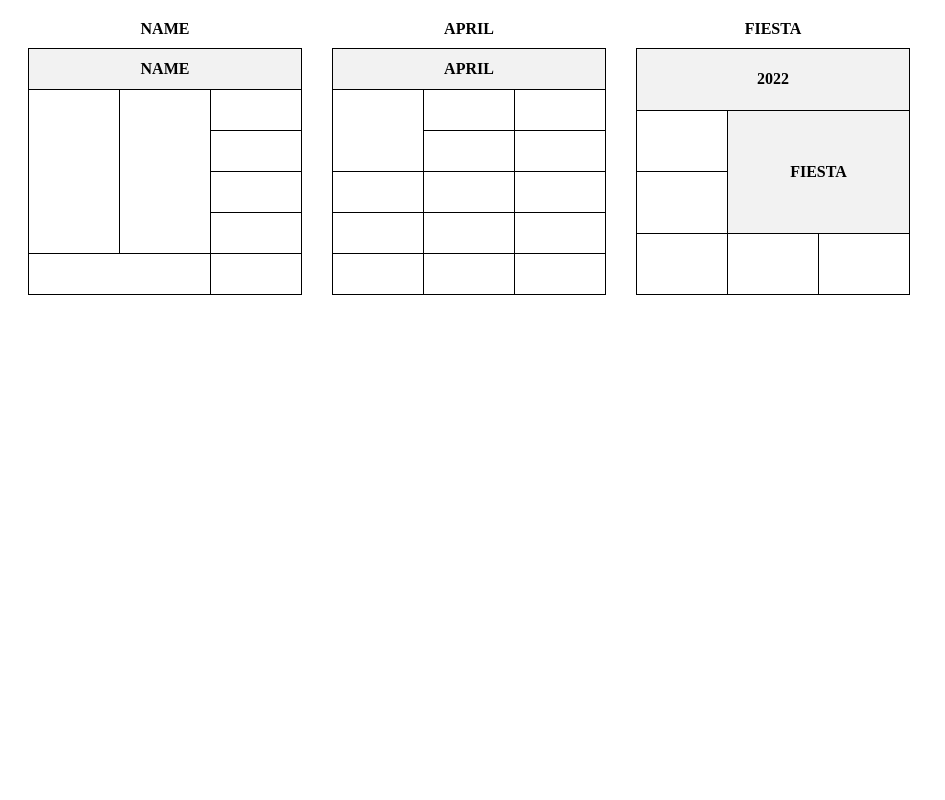
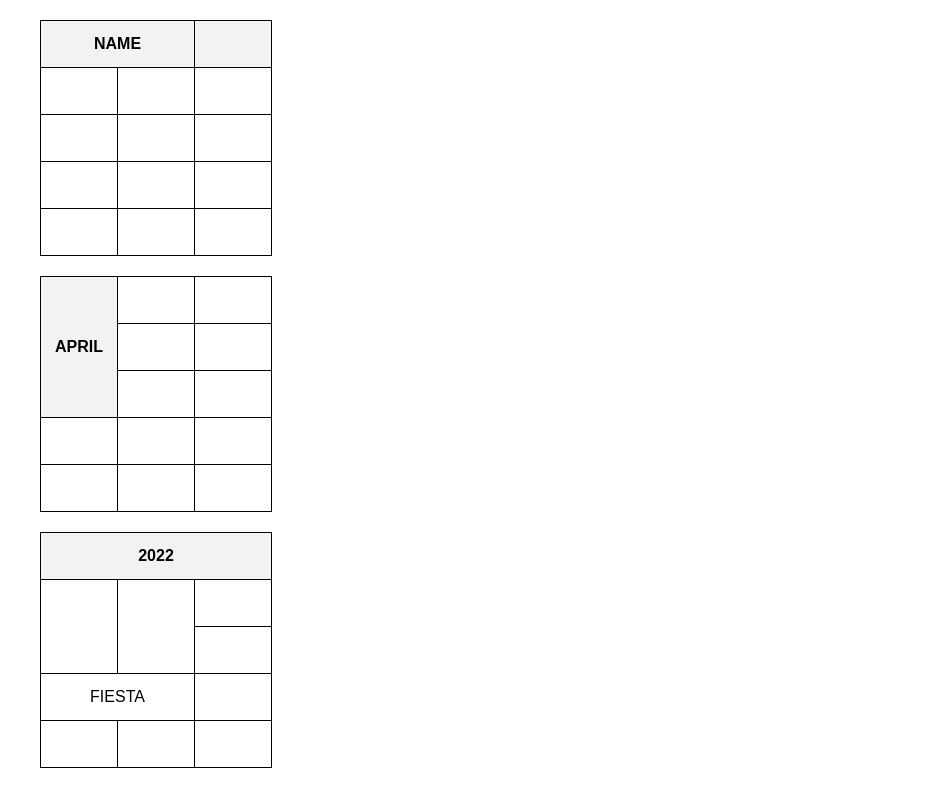
Before and after one commit to galoisgalois/pagpessoal, a plain HTML site: page tabelas.html in a window 1280 px wide. Shown: the whole page, without its empty margins (0-945 px from the left). Drawn offline with Linux system fonts and the light colour scheme.

Commit message:
Update tabelas.html

```diff
--- a/tabelas.html
+++ b/tabelas.html
@@ -2,77 +2,74 @@
 <html lang="pt-BR">
 <head>
     <meta charset="UTF-8">
-    <title>Tabelas Complexas</title>
+    <title>Tabelas Layout</title>
     <style>
-        .tabelas-container {
-            display: flex;
-            gap: 30px;
+        body {
+            font-family: Arial, sans-serif;
             margin: 20px;
-            flex-wrap: wrap;
         }
+
         table {
             border-collapse: collapse;
-            margin-bottom: 20px;
+            margin-bottom: 30px;
         }
+
         td, th {
             border: 1px solid black;
-            width: 80px;
+            padding: 8px;
+            min-width: 80px;
             height: 30px;
+        }
+
+        .table1 th {
+            text-align: left;
+        }
+
+        .table2 th {
             text-align: center;
-            vertical-align: middle;
-            padding: 5px;
         }
-        th {
-            font-weight: bold;
-            background-color: #f2f2f2;
-        }
-        caption {
-            font-weight: bold;
-            margin-bottom: 10px;
+
+        h2 {
+            color: #333;
+            border-bottom: 2px solid #666;
+            padding-bottom: 5px;
+            margin-top: 40px;
         }
     </style>
 </head>
 <body>
 
-<div class="tabelas-container">
-    <!-- Tabela NAME -->
+<!-- Primeira Tabela-->
+<head>
+    <meta charset="UTF-8">
+    <title>Tabela Modificada</title>
+    <style>
+        table {
+            border-collapse: collapse;
+            margin: 20px;
+        }
+        td, th {
+            border: 1px solid black;
+            padding: 8px;
+            text-align: center;
+        }
+        th {
+            background-color: #f2f2f2;
+        }
+    </style>
+</head>
+<body>
+
 <table>
-        <caption>NAME</caption>
+    <!-- Primeira linha com NAME ocupando 2 colunas -->
     <tr>
-            <th colspan="3">NAME</th>
+        <th colspan="2">NAME</th>
+        <th></th>  <!-- Terceira coluna vazia -->
     </tr>
-        <tr>
-            <td rowspan="4"></td>
-            <td rowspan="4"></td>
-            <td></td>
-        </tr>
+
+    <!-- 4 linhas seguintes com 3 colunas cada -->
     <tr>
         <td></td>
-        </tr>
-        <tr>
-            <td></td>
-        </tr>
-        <tr>
-            <td></td>
-        </tr>
-        <tr>
-            <td colspan="2"></td>
-            <td></td>
-        </tr>
-    </table>
-
-    <!-- Tabela APRIL -->
-    <table>
-        <caption>APRIL</caption>
-        <tr>
-            <th colspan="3">APRIL</th>
-        </tr>
-        <tr>
-            <td rowspan="2"></td>
-            <td></td>
-            <td></td>
-        </tr>
-        <tr>
         <td></td>
         <td></td>
     </tr>
@@ -93,17 +90,76 @@
     </tr>
 </table>
 
-    <!-- Tabela FIESTA -->
+</body>
+
+<!-- Segunda Tabela-->
+<head>
+    <meta charset="UTF-8">
+    <title>Tabela APRIL</title>
+    <style>
+        table {
+            border-collapse: collapse;
+            margin: 20px;
+        }
+        td, th {
+            border: 1px solid black;
+            padding: 8px;
+            text-align: center;
+            min-width: 60px;
+        }
+        th {
+            background-color: #f2f2f2;
+        }
+    </style>
+
+
 <table>
-        <caption>FIESTA</caption>
+
+    <tr>
+        <th rowspan="3">APRIL</th>
+        <td></td>
+        <td></td>
+    </tr>
+
+
+    <tr>
+        <td></td>
+        <td></td>
+    </tr>
+
+
+    <tr>
+        <td></td>
+        <td></td>
+    </tr>
+
+
+    <tr>
+        <td></td>
+        <td></td>
+        <td></td>
+    </tr>
+
+    <tr>
+        <td></td>
+        <td></td>
+        <td></td>
+    </tr>
+
+ <table>
     <tr>
         <th colspan="3">2022</th>
     </tr>
     <tr>
+        <td rowspan="2"></td>
+        <td rowspan="2"></td>
         <td></td>
-            <th colspan="2" rowspan="2">FIESTA</th>
     </tr>
     <tr>
+        <td></td>
+    </tr>
+    <tr>
+        <td colspan="2">FIESTA</td>
         <td></td>
     </tr>
     <tr>
@@ -112,7 +168,5 @@
         <td></td>
     </tr>
 </table>
-</div>
-
 </body>
 </html>
```
Lines whose indentation alone changed are shown as unchanged.
